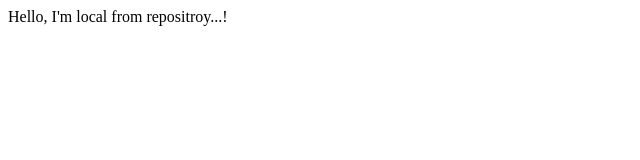
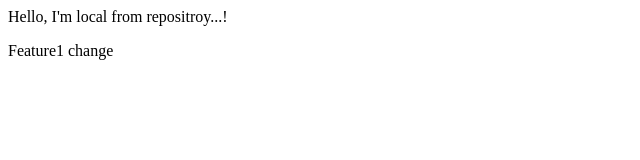
Before and after one commit to VighneshMehta/LocalRepo, a plain HTML site: page index.html in a window 1280 px wide. Shown: the full height of the page, 0-640 px from the left. Drawn offline with Linux system fonts and the light colour scheme.

Commit message:
Feature1 changes

```diff
--- a/index.html
+++ b/index.html
@@ -1 +1,2 @@
 <p>Hello, I'm local from repositroy...!</p>
+<p>Feature1 change</p>
```
